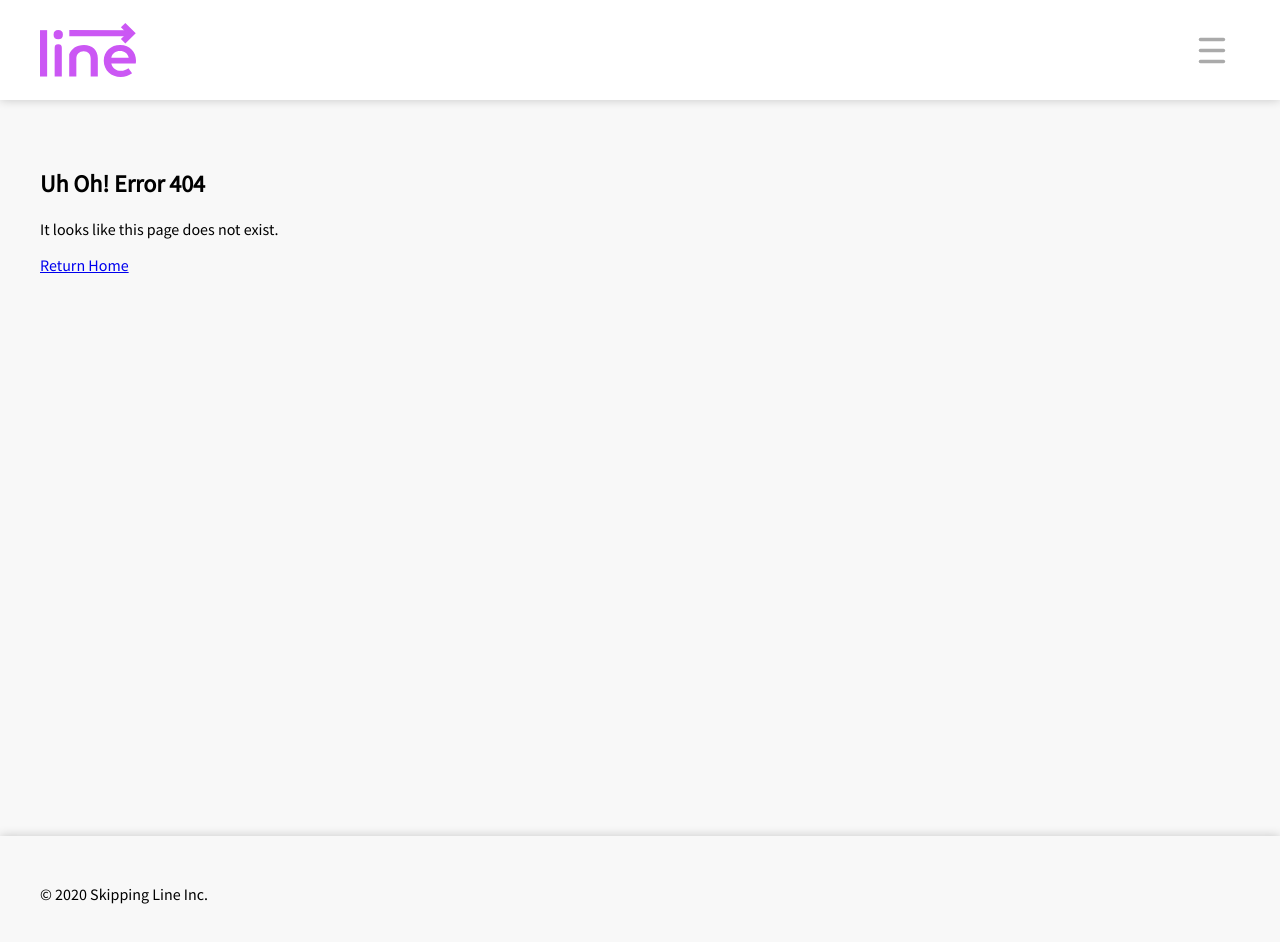
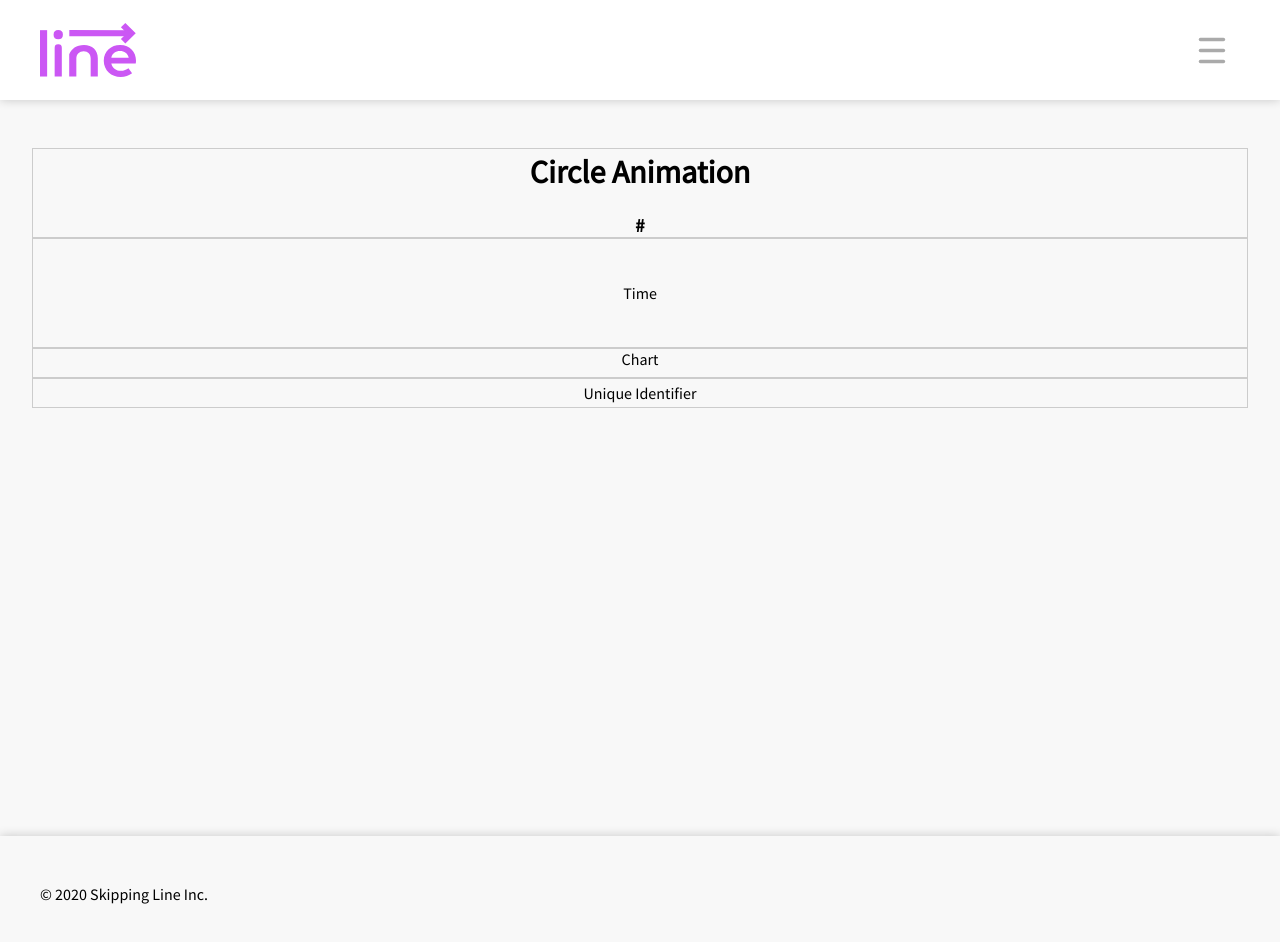
Before and after one commit to skippingline/skippingline.github.io, a React (Create React App) app: page /EstablishmentHome in a window 1280 px wide. Before the commit this address had no page. Shown: the top 942 px of the page. Built offline with nearby package versions, Linux system fonts and the light colour scheme.

Commit message:
establishment home format

```diff
--- a/src/App.js
+++ b/src/App.js
@@ -11,6 +11,7 @@ import SignUp from "./pages/SignUp";
 import EstablishmentSignUp from "./pages/EstablishmentSignUp";
 import Restaurant from "./pages/Restaurant";
 import Booking from "./pages/Booking";
+import EstablishmentHome from "./pages/EstablishmentHome";
 
 
 const navLinks = [
@@ -35,6 +36,7 @@ const App = () => {
           <Route path="/EstablishmentSignUp" component={EstablishmentSignUp} />
           <Route path="/Restaurant" component={Restaurant} />
           <Route path="/Booking" component={Booking} />
+          <Route path="/EstablishmentHome" component={EstablishmentHome} />
           <Route component={Error404} />
         </Switch>
       </main>
--- a/src/main.scss
+++ b/src/main.scss
@@ -295,13 +295,10 @@ footer {
 }
 
 .bookingplace {
+    border: 1px solid #cccccc;
+    height: 110px;
     justify-content: center;
     align-items: center;
-}
-
-.bookingplace {
-    border: 1px solid #cccccc;
-    height: 110px;
 }
 
 .bookingdatetime {
@@ -309,7 +306,26 @@ footer {
     height: 30px;
 }
 
-.bookingbutton {
+.esthomeheader {
+    border: 1px solid #cccccc;
+    height: 90px;
+    align-content: center;
+    justify-content: center;
+}
+
+.esthometime {
+    border: 1px solid #cccccc;
+    height: 110px;
+    justify-content: center;
+    align-items: center;
+}
+
+.esthomechart {
+    border: 1px solid #cccccc;
+    height: 30px;
+}
+
+.esthomeidentifier {
     border: 1px solid #cccccc;
     height: 30px;
     align-content: center;
--- /dev/null
+++ b/src/pages/EstablishmentHome.js
@@ -0,0 +1,29 @@
+import React from 'react';
+
+const EstablishmentHome = () => {
+    return (
+        <div className="container">
+                <div className="row center-xs esthomeheader">
+                    <label><h1>Circle Animation</h1><h3>#</h3></label>
+                </div>
+
+                <div className="row center-xs esthometime">
+                    <div>
+                        <label>Time</label>
+                    </div>
+                </div>
+
+                <div className="row center-xs esthomechart">
+                    <span>Chart</span>
+                </div>
+
+                <div className="row center-xs esthomeidentifier">
+                    <span>Unique Identifier</span>
+                </div>
+            </div>
+
+    )
+
+};
+
+export default EstablishmentHome;
```
